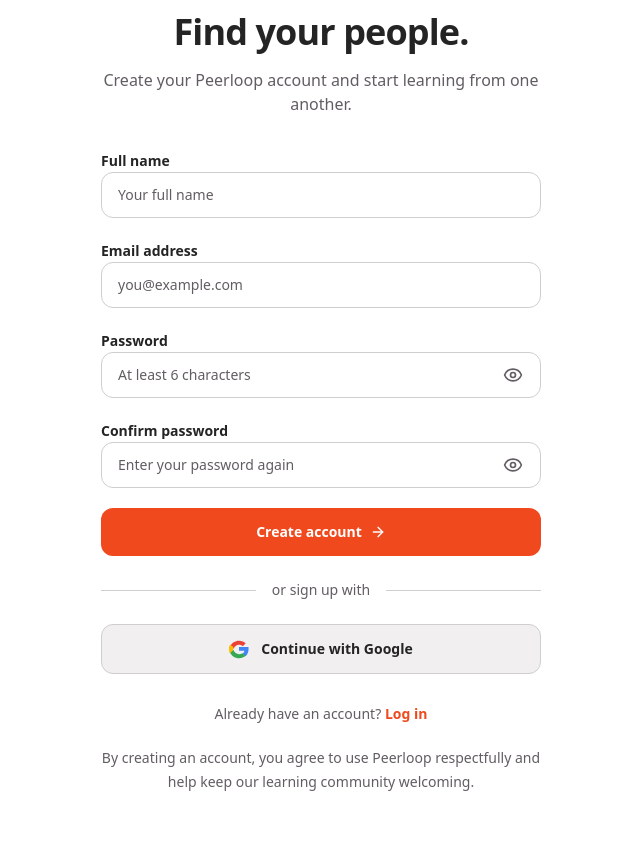
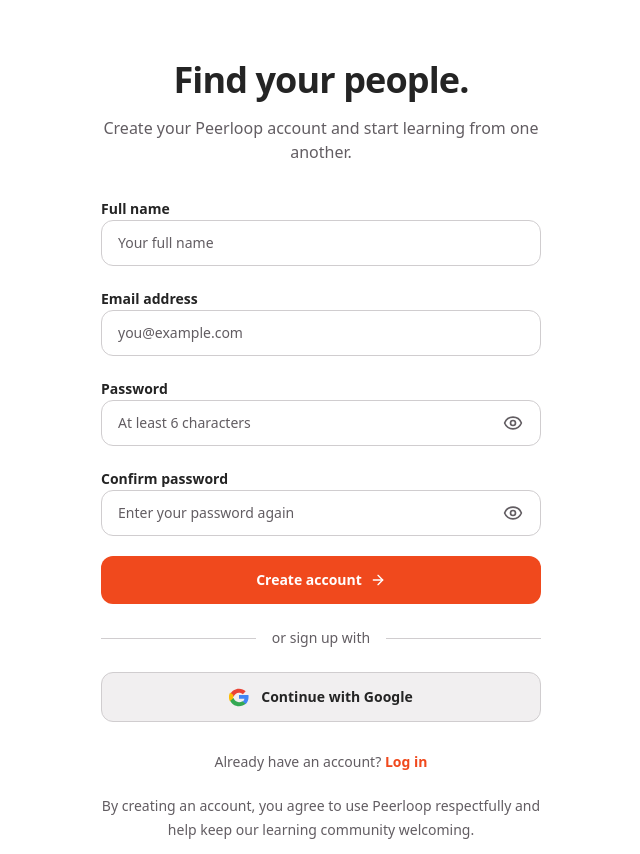
Before and after one commit to madlogicstudio/Peerloop, a Next.js app: page /signup in a window 1280 px wide. Shown: the whole page, without its empty margins (319-959 px from the left). Before the commit the page ends 806 px from the top, so only its background shows below. Built offline with nearby package versions, Linux system fonts and the light colour scheme; no server answers.

Commit message:
Fixed ui stuff

```diff
--- a/app/login/page.tsx
+++ b/app/login/page.tsx
@@ -80,7 +80,7 @@
 
     return (
         <main className="min-h-dvh w-full bg-[var(--background)] px-4 text-[var(--foreground)]">
-            <div className="mx-auto flex min-h-dvh w-full max-w-[1180px] flex-col">
+            <div className="mx-auto flex min-h-dvh w-full max-w-[1280px] flex-col">
 
                 {/* Login form */}
                 <div className="grid flex-1 items-center p-3">
--- a/app/signup/page.tsx
+++ b/app/signup/page.tsx
@@ -122,8 +122,8 @@
     "w-full rounded-xl border border-[var(--border)] bg-[var(--background)] px-4 py-3 text-sm text-[var(--foreground)] outline-none transition placeholder:text-[var(--muted-foreground)] focus:border-[var(--primary)] focus:ring-2 focus:ring-[var(--primary)]/15";
 
   return (
-    <main className="min-h-dvh w-full bg-[var(--background)] text-[var(--foreground)]">
-        <div className="mx-auto flex w-full max-w-[1180px] flex-col h-screen">
+    <main className="min-h-dvh w-full bg-[var(--background)] text-[var(--foreground)] px-4 mt-12">
+        <div className="mx-auto flex w-full max-w-[1280px] flex-col h-screen ">
 
             {/* Signup content */}
             <div className="grid flex-1 items-center p-3">
```
